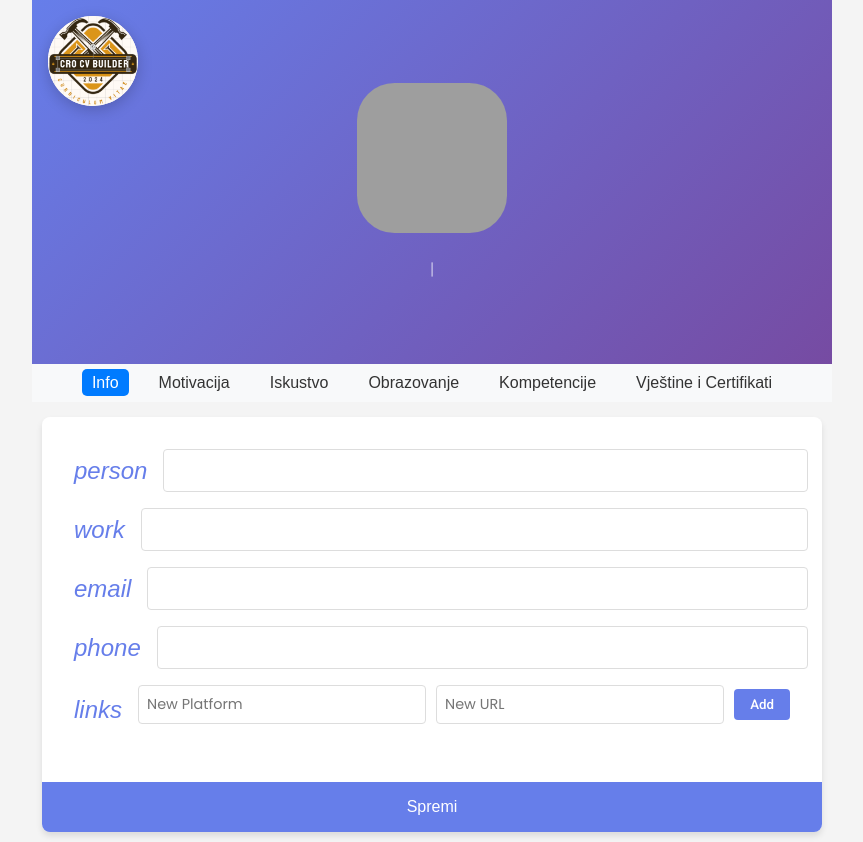
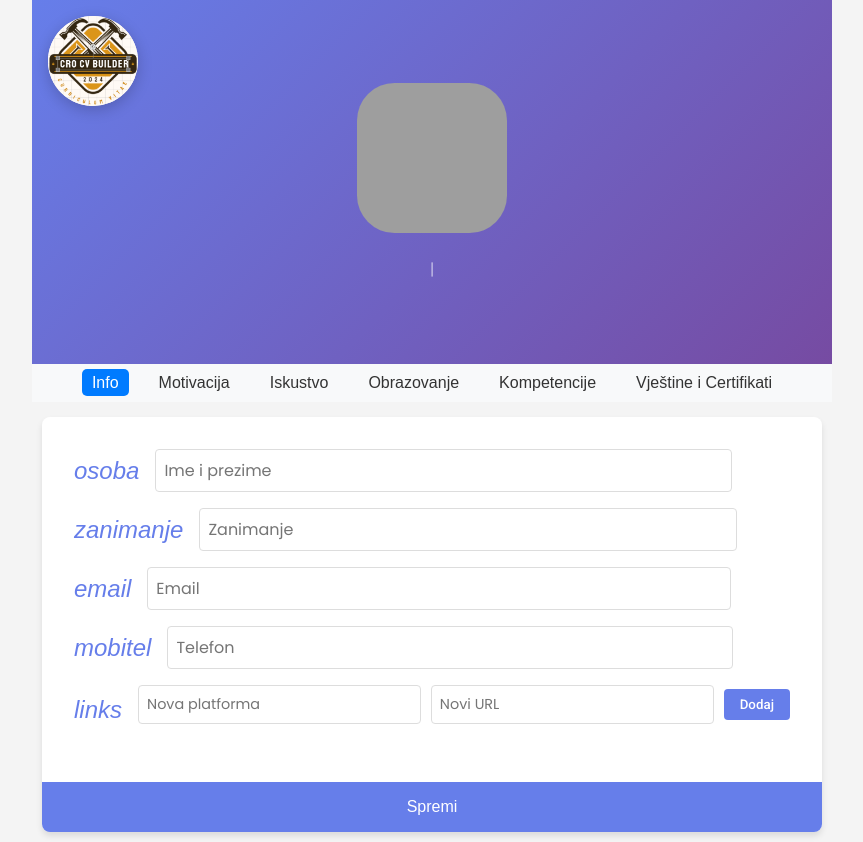
Before and after one commit to NotSpartan/zivotopis-batinic, an Angular app: page / in a window 1280 px wide. Both pictures are taken after a click on the button "Uredi". Shown: the whole page, without its empty margins (208-1071 px from the left). Built offline with nearby package versions, Linux system fonts and the light colour scheme; grey boxes are pictures that could not be loaded.

Commit message:
prijevod na hrvatski - koponenta osobni podatci

```diff
--- a/src/app/osobni-podaci/osobni-podaci.component.css
+++ b/src/app/osobni-podaci/osobni-podaci.component.css
@@ -38,7 +38,7 @@
 }
 
 .field-content input {
-  width: 100%;
+  width: 88%;
   padding: 0.5rem;
   border: 1px solid #ddd;
   border-radius: 4px;
--- a/src/app/osobni-podaci/osobni-podaci.component.html
+++ b/src/app/osobni-podaci/osobni-podaci.component.html
@@ -7,7 +7,7 @@
           <span>{{ field.value() }}</span>
         </ng-container>
         <ng-template #editMode>
-          <input [type]="field.type" [value]="field.value()" (input)="updateField(field, $event)">
+          <input [type]="field.type" [value]="field.value()" (input)="updateField(field, $event)" [placeholder]="field.placeholder">
         </ng-template>
       </div>
     </div>
@@ -27,14 +27,14 @@
           <ng-template #editLinks>
             <div *ngFor="let link of socialLinks(); let i = index" class="link-edit">
               <img [src]="getIconPath(link.platform)" [alt]="link.platform" class="link-icon">
-              <input [(ngModel)]="link.platform" placeholder="Platform">
+              <input [(ngModel)]="link.platform" placeholder="Platforma">
               <input [(ngModel)]="link.url" placeholder="URL">
               <button (click)="removeSocialLink(i)">Remove</button>
             </div>
             <div class="link-add">
-              <input [(ngModel)]="newSocialLink.platform" placeholder="New Platform">
-              <input [(ngModel)]="newSocialLink.url" placeholder="New URL">
-              <button (click)="addSocialLink()">Add</button>
+              <input [(ngModel)]="newSocialLink.platform" placeholder="Nova platforma">
+              <input [(ngModel)]="newSocialLink.url" placeholder="Novi URL">
+              <button (click)="addSocialLink()">Dodaj</button>
             </div>
           </ng-template>
         </div>
--- a/src/app/osobni-podaci/osobni-podaci.component.ts
+++ b/src/app/osobni-podaci/osobni-podaci.component.ts
@@ -8,6 +8,7 @@ interface Field {
   icon: string;
   value: WritableSignal<string>;
   type: 'text' | 'email' | 'tel';
+  placeholder: string;
 }
 
 interface SocialLink {
@@ -48,10 +49,10 @@ export class OsobniPodaciComponent {
   isAuthor = computed(() => this.authService.isAuthor());
 
   fields = computed<Field[]>(() => [
-    { icon: 'person', value: this.imePrezime, type: 'text' },
-    { icon: 'work', value: this.titula, type: 'text' },
-    { icon: 'email', value: this.email, type: 'email' },
-    { icon: 'phone', value: this.telefon, type: 'tel' },
+    { icon: 'osoba', value: this.imePrezime, type: 'text', placeholder: 'Ime i prezime' },
+    { icon: 'zanimanje', value: this.titula, type: 'text', placeholder: 'Zanimanje' },
+    { icon: 'email', value: this.email, type: 'email', placeholder: 'Email' },
+    { icon: 'mobitel', value: this.telefon, type: 'tel', placeholder: 'Telefon' },
   ]);
 
   ngOnInit() {
```
